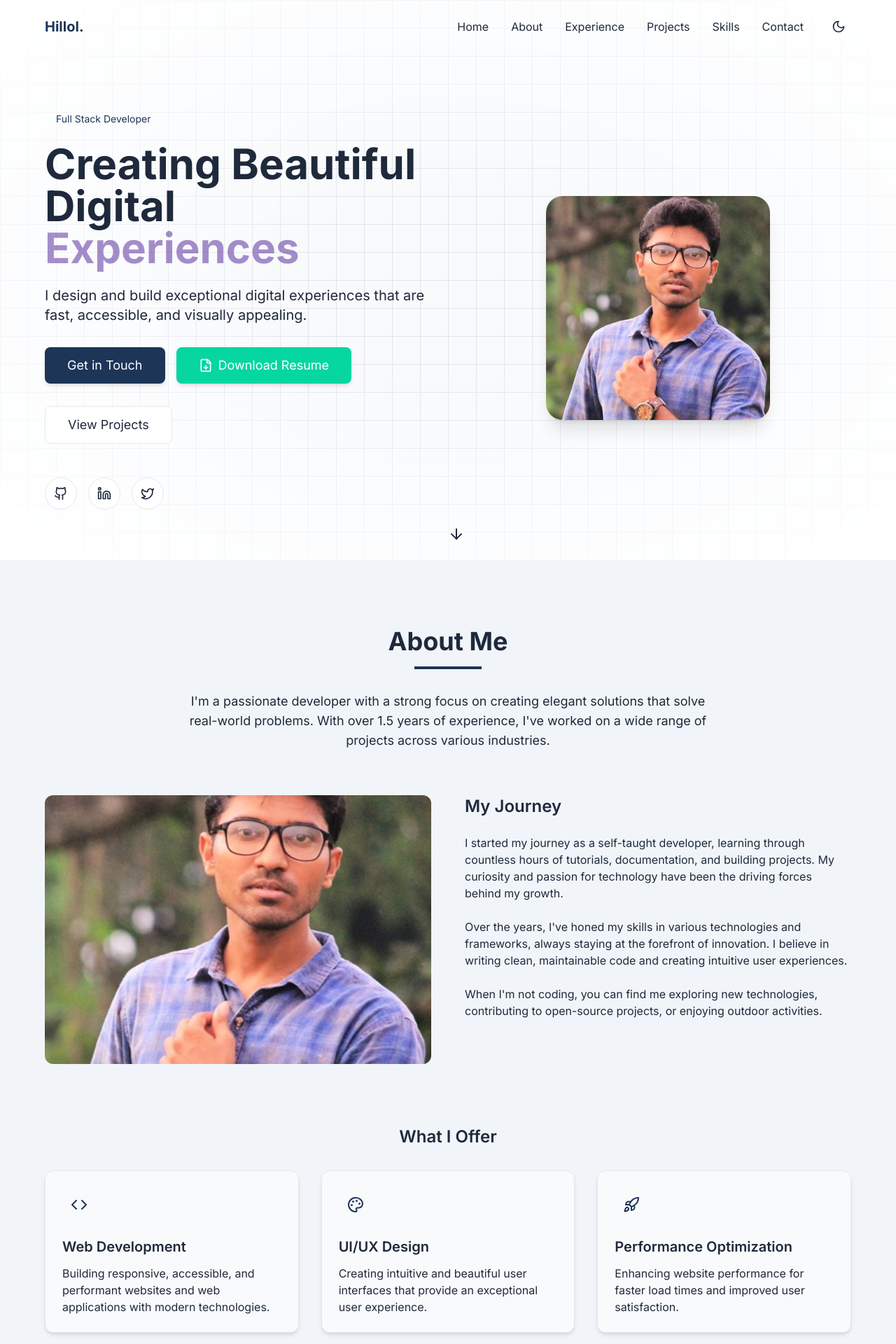
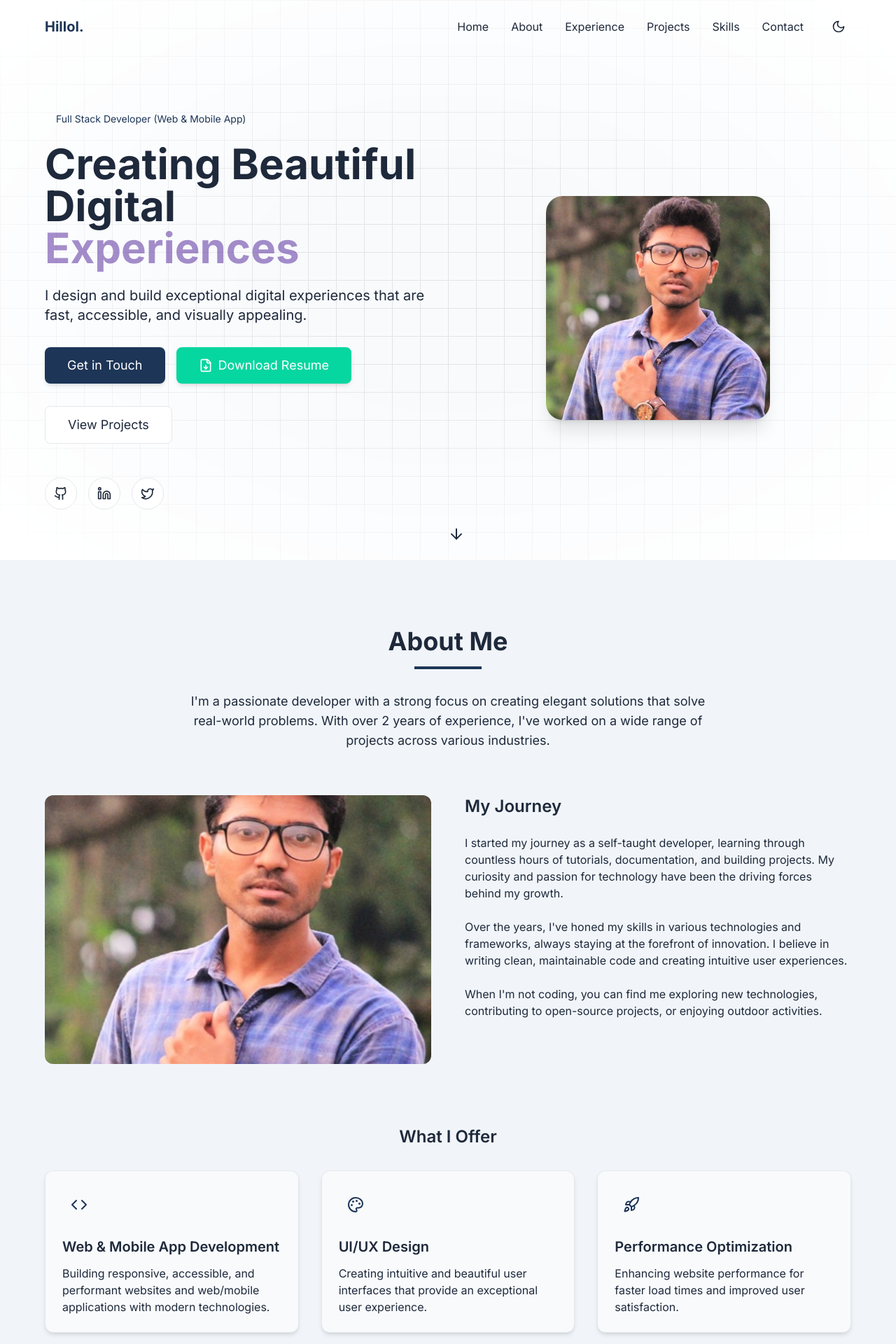
Before and after one commit to HillolPias/my_portfolio, a React (Vite) app: page / in a window 1280 px wide. Shown: the top 1920 px of the page at 70% size. Built offline with nearby package versions, Linux system fonts and the light colour scheme.

Commit message:
Updated hero section

```diff
--- a/src/components/About.tsx
+++ b/src/components/About.tsx
@@ -35,8 +35,8 @@ const About: React.FC = () => {
   const services = [
     {
       icon: <Code className="w-6 h-6 text-primary dark:text-primary-light" />,
-      title: "Web Development",
-      description: "Building responsive, accessible, and performant websites and web applications with modern technologies."
+      title: "Web & Mobile App Development",
+      description: "Building responsive, accessible, and performant websites and web/mobile applications with modern technologies."
     },
     {
       icon: <Palette className="w-6 h-6 text-primary dark:text-primary-light" />,
@@ -68,7 +68,7 @@ const About: React.FC = () => {
             <h2 className="text-3xl md:text-4xl font-bold mb-4">About Me</h2>
             <div className="w-24 h-1 bg-primary dark:bg-primary-light mx-auto mb-8"></div>
             <p className="text-lg text-dark/70 dark:text-light/70 max-w-3xl mx-auto">
-              I'm a passionate developer with a strong focus on creating elegant solutions that solve real-world problems. With over 1.5 years of experience, I've worked on a wide range of projects across various industries.
+              I'm a passionate developer with a strong focus on creating elegant solutions that solve real-world problems. With over 2 years of experience, I've worked on a wide range of projects across various industries.
             </p>
           </motion.div>
 
--- a/src/components/Hero.tsx
+++ b/src/components/Hero.tsx
@@ -68,7 +68,7 @@ const Hero: React.FC = () => {
           >
             <div className="mb-4">
               <span className="px-4 py-2 rounded-full bg-primary/10 text-primary dark:bg-primary-light/10 dark:text-primary-light text-sm font-medium inline-block">
-                Full Stack Developer
+                Full Stack Developer (Web & Mobile App)
               </span>
             </div>
 
```
